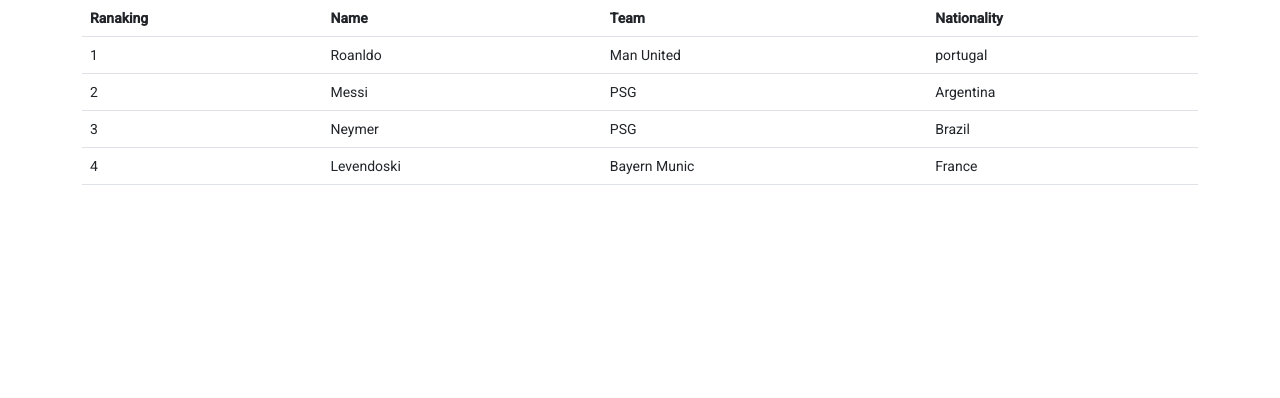
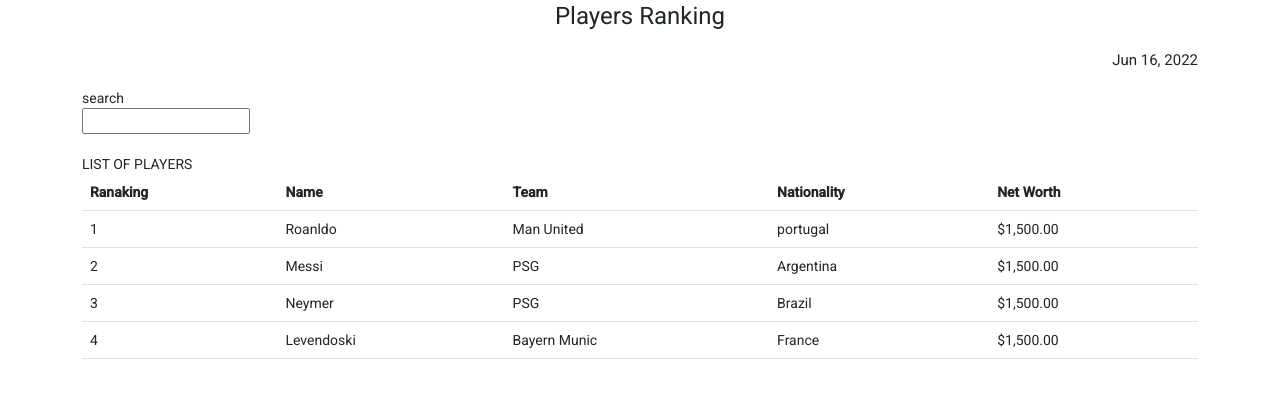
Before and after one commit to sdmit2014/flipcart-ui, an Angular app: page / in a window 1280 px wide. Shown: the top 398 px of the page. Built offline with nearby package versions, Linux system fonts and the light colour scheme.

Commit message:
Added Two way data binding and Pipes

```diff
--- a/src/app/ngfor/ngfor.component.css
+++ b/src/app/ngfor/ngfor.component.css
@@ -0,0 +1,7 @@
+h1 {
+    text-align: center;
+}
+
+h4 {
+    text-align: right;
+}
--- a/src/app/ngfor/ngfor.component.html
+++ b/src/app/ngfor/ngfor.component.html
@@ -1,5 +1,19 @@
 <div class="container-fluid">
+    <h1>Players Ranking</h1>
     <div class="container">
+
+        <!--Example for built in pipe(Date)-->
+        <h4>{{ dateEx | date }}</h4>
+
+        <!--Example for built in pipe(lowercase)-->
+        <div>{{ lowercaseEx | lowercase }}</div>
+
+        <!--Example for Two way data binding(Banana bracket)-->
+        <input [(ngModel)]="playersname" />&nbsp;
+        <div *ngIf="months >= 10"> {{playersname}} </div><br>
+
+        <!--Example for built in pipe(uppercase)-->
+        <div> {{ uppercaseEx | uppercase }}</div>
         <table class="table table-striped">
             <thead>
                 <tr>
@@ -7,12 +21,14 @@
                     <th>Name</th>
                     <th>Team</th>
                     <th>Nationality</th>
+                    <th>Net Worth</th>
                 </tr>
                 <tr *ngFor="let details of players">
                     <td>{{details.ranking}}</td>
                     <td>{{details.name}}</td>
                     <td>{{details.team}}</td>
                     <td>{{details.nationality}}</td>
+                    <td>{{ currencyEx | currency }}</td><!--Example for built in pipe(currency)-->
                 </tr>
             </thead>
         </table>
--- a/src/app/ngfor/ngfor.component.ts
+++ b/src/app/ngfor/ngfor.component.ts
@@ -8,6 +8,18 @@
 export class NgforComponent implements OnInit {
 
   players: any;
+
+  playersname ="";
+
+  months=10;
+
+  uppercaseEx = "list of players"
+
+  lowercaseEx = "SEARCH"
+
+  dateEx = Date.now();
+
+  currencyEx = 1500;
 
   constructor() { }
 //
```
